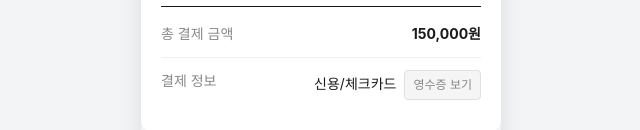
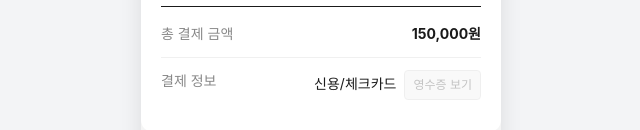
Before and after one commit to seunghun2/dodambugo, a Next.js app: page /view/1/order/complete in a window 1280 px wide. Shown: the part 822-952 px from the top of the page, without its empty margins (319-959 px from the left). Built offline with nearby package versions, Linux system fonts and the light colour scheme; no server answers; a web font is replaced by a local one.

Commit message:
fix: 체크박스 FOUC 수정 및 영수증 URL 기능 추가

```diff
--- a/app/api/payment/innopay/approve/route.ts
+++ b/app/api/payment/innopay/approve/route.ts
@@ -82,6 +82,9 @@ export async function POST(request: NextRequest) {
 
         console.log('✅ INNOPAY 승인 성공!');
 
+        // INNOPAY 응답에서 영수증 URL 추출
+        const receiptUrl = approveResult.data?.receiptUrl || '';
+
         // DB 업데이트 - 결제 완료 상태로 변경
         if (orderId) {
             const { error: updateError } = await supabase
@@ -89,6 +92,7 @@ export async function POST(request: NextRequest) {
                 .update({
                     payment_status: 'completed',
                     tid: tid,
+                    receipt_url: receiptUrl,
                     approved_at: new Date().toISOString(),
                 })
                 .eq('id', orderId);
@@ -121,6 +125,7 @@ export async function POST(request: NextRequest) {
                 tid,
                 moid,
                 amt,
+                receiptUrl,
                 approvedAt: new Date().toISOString(),
             },
         });
--- a/app/view/[id]/order/complete/page.tsx
+++ b/app/view/[id]/order/complete/page.tsx
@@ -11,6 +11,7 @@ export default function OrderCompletePage() {
     const bugoId = params.id as string;
 
     const [orderData, setOrderData] = useState<any>(null);
+    const [mounted, setMounted] = useState(false);
     const [isExpanded, setIsExpanded] = useState({
         productInfo: false,
         refund: false,
@@ -52,6 +53,7 @@ export default function OrderCompletePage() {
                 ...order,
                 senderName: payment.senderName,
                 senderPhone: payment.senderPhone,
+                receiptUrl: payment.receiptUrl,
                 orderNumber: `MG${Date.now()}`,
                 orderDate: formatDateTime(),
             });
@@ -73,6 +75,10 @@ export default function OrderCompletePage() {
         }
     }, [bugoId]);
 
+    useEffect(() => {
+        setMounted(true);
+    }, []);
+
     if (!orderData) {
         return (
             <div className="order-page">
@@ -90,7 +96,9 @@ export default function OrderCompletePage() {
             <div className="order-body complete-body">
                 {/* 완료 메시지 */}
                 <div className="complete-banner">
-                    <span className="material-symbols-outlined" style={{ fontSize: '64px', color: '#FFD43B', marginBottom: '20px' }}>check_circle</span>
+                    {mounted && (
+                        <span className="material-symbols-outlined" style={{ fontSize: '64px', color: '#FFD43B', marginBottom: '20px' }}>check_circle</span>
+                    )}
                     <h2>주문이 정상적으로 완료<br />되었습니다.</h2>
                 </div>
 
@@ -154,7 +162,11 @@ export default function OrderCompletePage() {
                         <span className="label">결제 정보</span>
                         <span className="value">
                             신용/체크카드
-                            <button className="receipt-btn">영수증 보기</button>
+                            {orderData.receiptUrl ? (
+                                <a href={orderData.receiptUrl} target="_blank" rel="noopener noreferrer" className="receipt-btn">영수증 보기</a>
+                            ) : (
+                                <button className="receipt-btn" disabled style={{ opacity: 0.5 }}>영수증 보기</button>
+                            )}
                         </span>
                     </div>
                 </section>
```
Also changed, not shown: app/view/[id]/payment/callback/page.tsx (+13 -1 lines).
